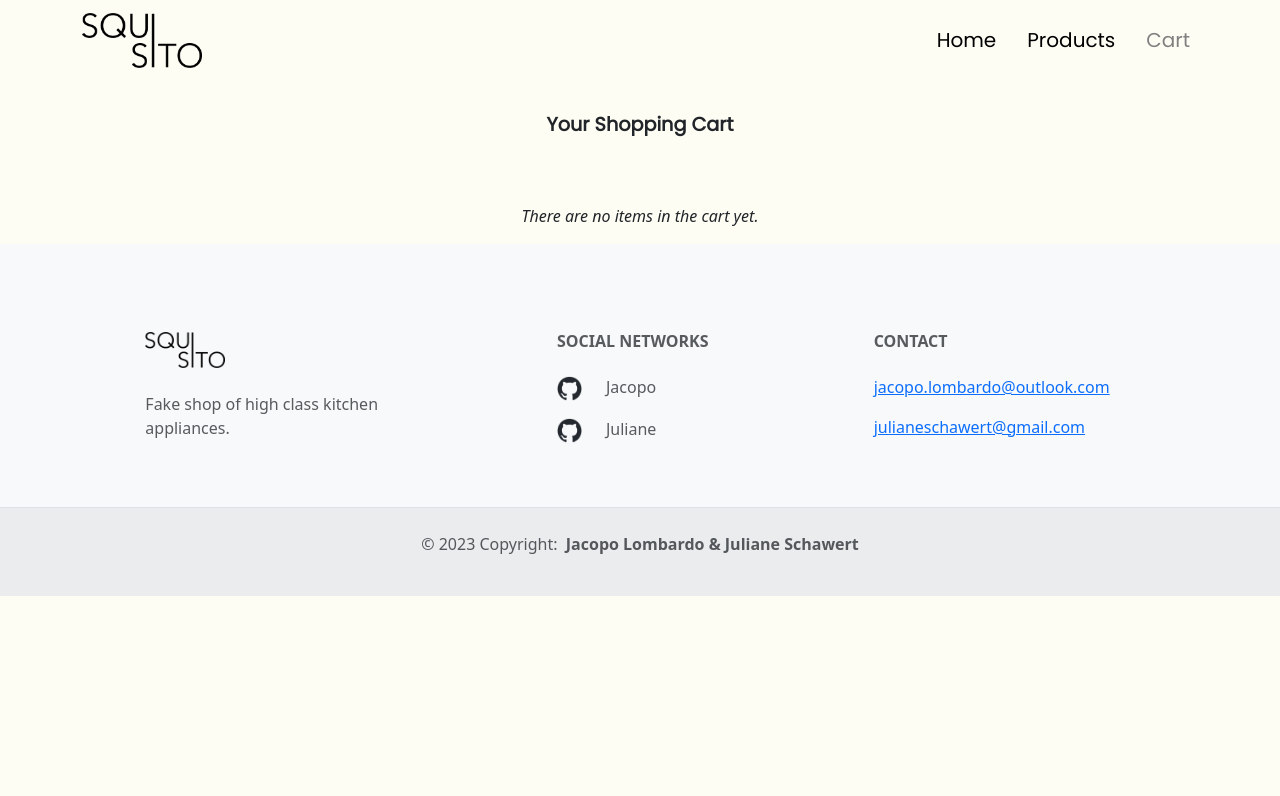
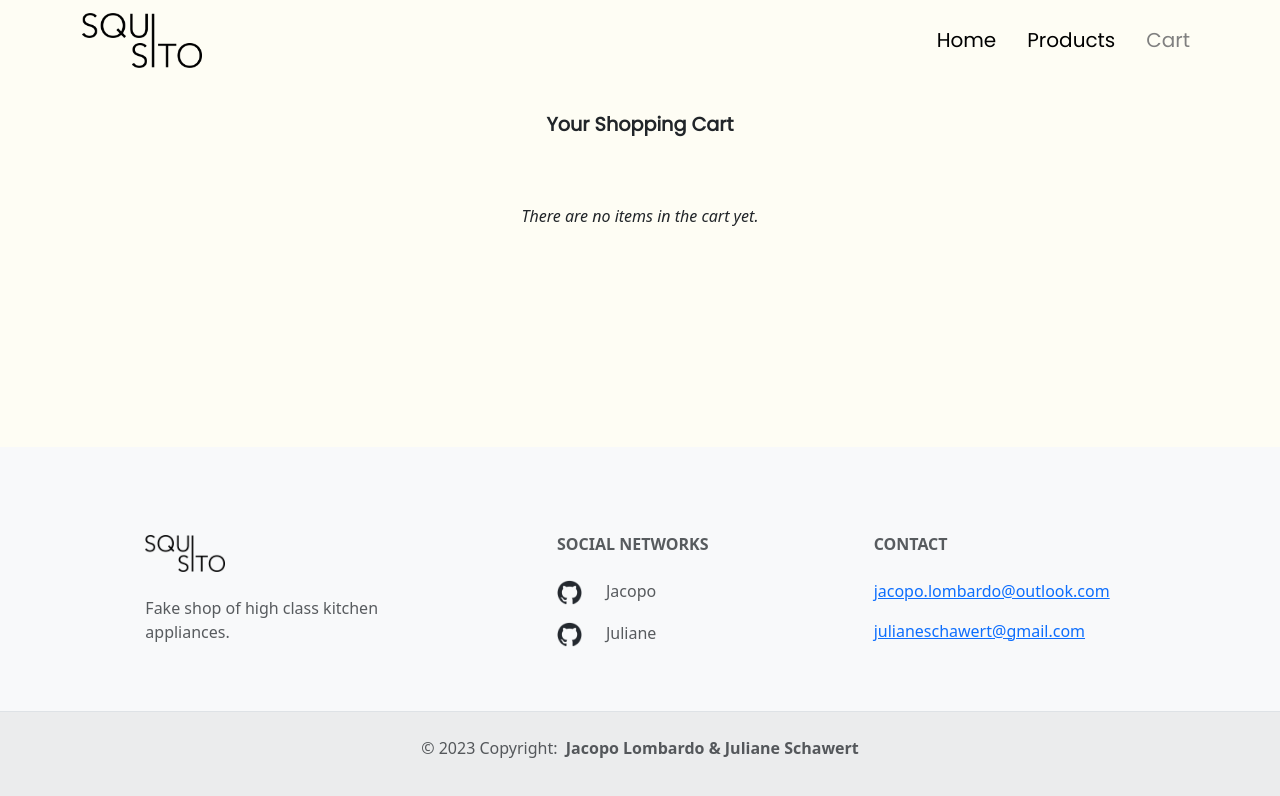
Before and after one commit to JacoLombardo/squisito, a Next.js app: page /cart in a window 1280 px wide. Shown: the top 796 px of the page. Built offline with nearby package versions, Linux system fonts and the light colour scheme.

Commit message:
getting there

```diff
--- a/components/Counter.tsx
+++ b/components/Counter.tsx
@@ -25,7 +25,7 @@ export default function Counter({ actualVariant, page, item }: Props) {
   const [inCart, setInCart] = useState<boolean>(false);
 
   const AddToCart = () => {
-    if (actualVariant && setInCart) {
+    if (actualVariant) {
       setShowAdd(true);
       setTimeout(() => setShowAdd(false), 1000);
       setSpin(true);
@@ -41,7 +41,7 @@ export default function Counter({ actualVariant, page, item }: Props) {
         (cartItem) => cartItem.item.internal_id === item.item.internal_id
       )[0].number = counter + 1;
       calculateTotal(cart);
-    } else if (actualVariant && setInCart) {
+    } else if (actualVariant) {
       setShowRemove(false);
       setShowAdd(true);
       setSpin(true);
@@ -62,7 +62,7 @@ export default function Counter({ actualVariant, page, item }: Props) {
         (cartItem) => cartItem.item.internal_id === item.item.internal_id
       )[0].number = counter - 1;
       calculateTotal(cart);
-    } else if (actualVariant && setInCart) {
+    } else if (actualVariant) {
       setShowAdd(false);
       setShowRemove(true);
       setReverse(true);
@@ -71,7 +71,7 @@ export default function Counter({ actualVariant, page, item }: Props) {
         ModifyOrderContext(actualVariant, counter - 1);
         setInCart(false);
       } else {
-        AddToCartContext(actualVariant, counter - 1);
+        ModifyOrderContext(actualVariant, counter - 1);
       }
     }
   };
--- a/components/Footer.tsx
+++ b/components/Footer.tsx
@@ -4,7 +4,14 @@ import React from "react";
 function Footer() {
   return (
     <>
-      <footer className="text-center text-lg-start bg-light text-muted">
+      <footer
+        style={{
+          position: "absolute",
+          bottom: "0px",
+          width: "100%",
+        }}
+        className="text-center text-lg-start bg-light text-muted"
+      >
         <section className="d-flex justify-content-center justify-content-lg-between p-4 border-bottom">
           <div className="container text-center text-md-start mt-5">
             <div className="row mt-3">
--- a/pages/cart.tsx
+++ b/pages/cart.tsx
@@ -16,8 +16,9 @@ export default function ShoppingCart() {
   }, []);
 
   return (
-    <div>
+    <>
       <NavBar />
+      <div id="content">
         <p className={styles.title}>Your Shopping Cart</p>
         {cart.length === 0 ? (
           <div>
@@ -41,7 +42,8 @@ export default function ShoppingCart() {
             <CartTotal total={total} />
           </div>
         )}
+      </div>
       <Footer />
-    </div>
+    </>
   );
 }
--- a/styles/component.module.css
+++ b/styles/component.module.css
@@ -27,10 +27,9 @@
 .counter_message {
   position: absolute;
   top: 6px;
-  left: 110px;
+  left: 141px;
   font-style: oblique;
   width: 200px;
-  margin-left: 5px;
 }
 
 .counter_icon {
--- a/styles/global.css
+++ b/styles/global.css
@@ -1,3 +1,11 @@
 body {
   background-color: #fefdf4;
+  min-height: 100vh;
+  display: flex;
+  flex-direction: column;
+  position: relative;
 }
+
+#content {
+  margin-bottom: 353px;
+}
--- a/styles/product-info.module.css
+++ b/styles/product-info.module.css
@@ -79,6 +79,8 @@
   display: flex;
   align-items: center;
   justify-content: space-between;
+  position: relative;
+  padding-bottom: 50px;
 }
 .product_info_colors {
   display: flex;
```
Also changed, not shown: pages/index.tsx (+8 -3 lines), pages/product/[internal_id].tsx (+4 -13 lines), pages/products.tsx (+6 -1 lines). Lines whose indentation alone changed are shown as unchanged.
